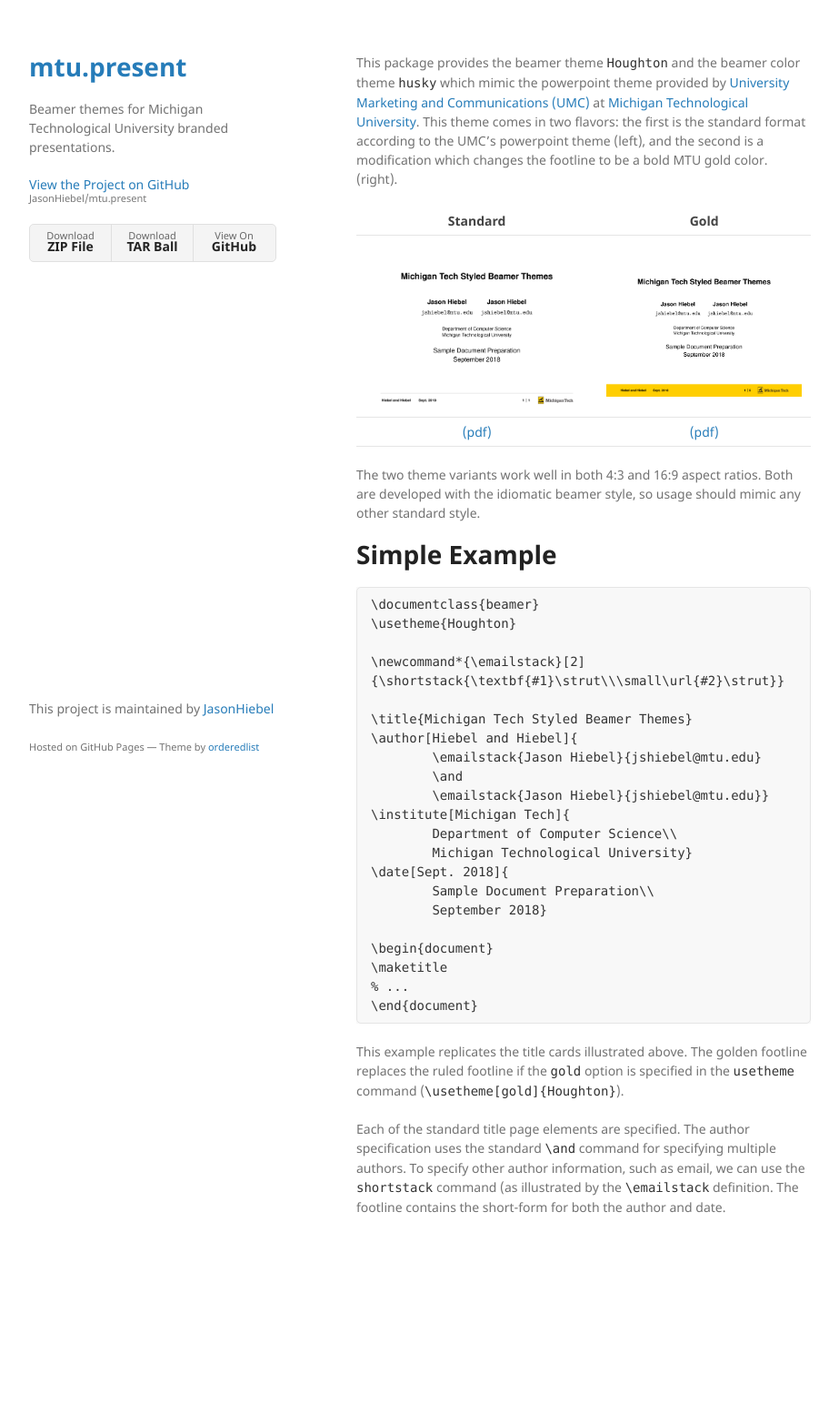
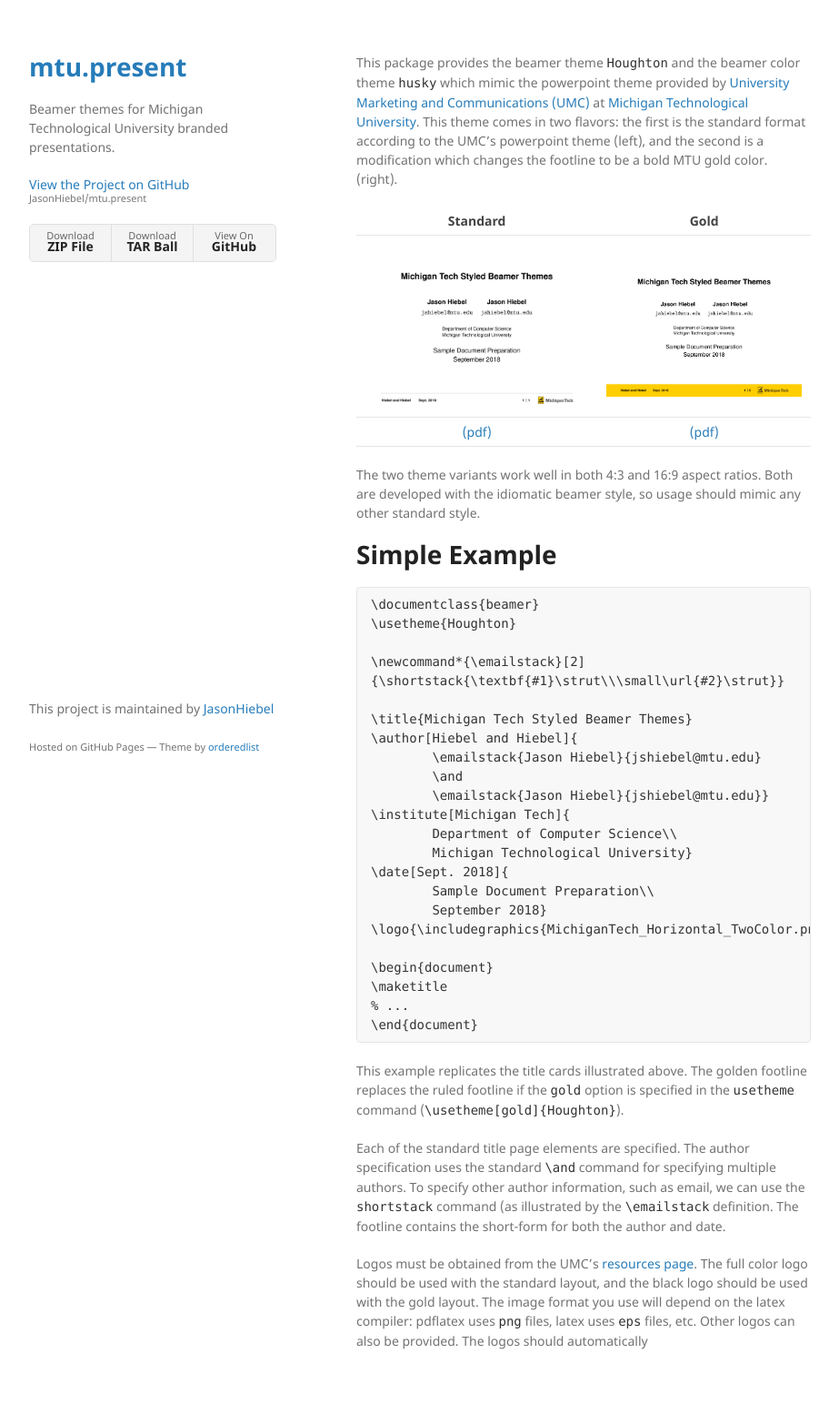
Before and after one commit to JasonHiebel/mtu.present, a Jekyll site: the page built from index.md, in a window 1280 px wide. Shown: the whole page at 91% size, without its empty margins (178-1101 px from the left). Built offline with Jekyll 4.4.1, drawn with Linux system fonts in a browser that asks for light colours; before the commit the page ends 1407 px from its top, so only the background shows below that.

Commit message:
Actually adding details about specifying the logo.

```diff
--- a/index.md
+++ b/index.md
@@ -31,6 +31,7 @@ The two theme variants work well in both 4:3 and 16:9 aspect ratios. Both are de
 \date[Sept. 2018]{
 	Sample Document Preparation\\
 	September 2018}
+\logo{\includegraphics{MichiganTech_Horizontal_TwoColor.png}}
 
 \begin{document}
 \maketitle
@@ -41,3 +42,5 @@ The two theme variants work well in both 4:3 and 16:9 aspect ratios. Both are de
 This example replicates the title cards illustrated above. The golden footline replaces the ruled footline if the `gold` option is specified in the `usetheme` command (`\usetheme[gold]{Houghton}`).
 
 Each of the standard title page elements are specified. The author specification uses the standard `\and` command for specifying multiple authors. To specify other author information, such as email, we can use the `shortstack` command (as illustrated by the `\emailstack` definition. The footline contains the short-form for both the author and date.
+
+Logos must be obtained from the UMC's [resources page](https://www.mtu.edu/umc/resources/download/index.html). The full color logo should be used with the standard layout, and the black logo should be used with the gold layout. The image format you use will depend on the latex compiler: pdflatex uses `png` files, latex uses `eps` files, etc. Other logos can also be provided. The logos should automatically
```
